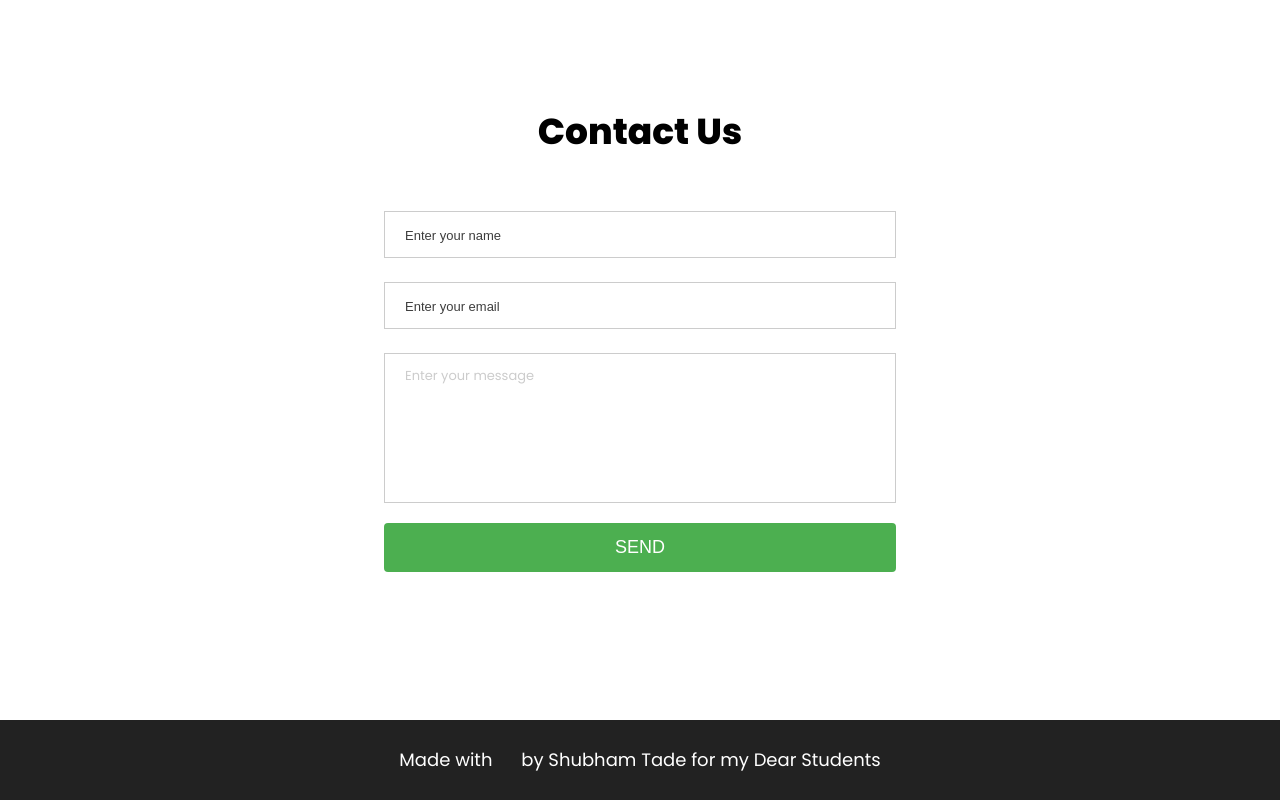
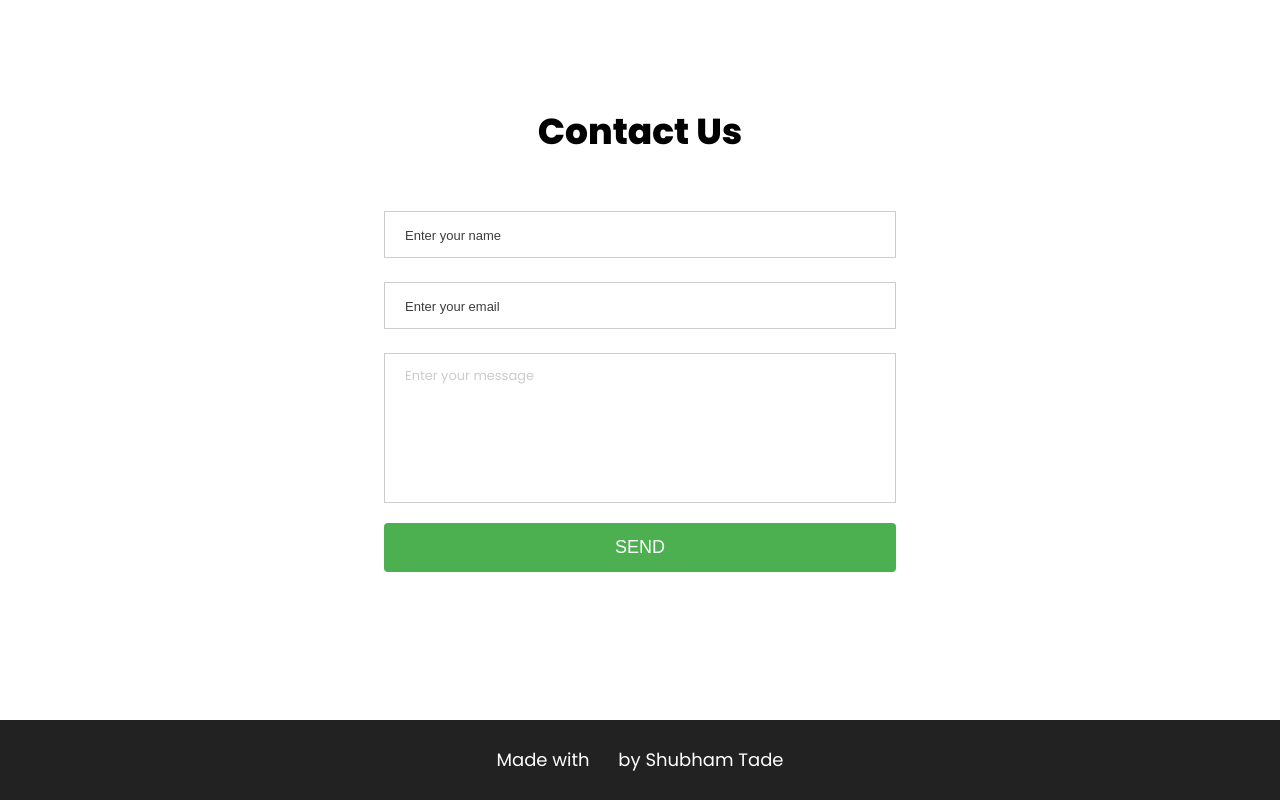
Before and after one commit to shubhamtade/mini-project-2, a plain HTML site: page index.html in a window 1280 px wide. Shown: the part 3506-4306 px from the top of the page. Drawn offline with nearby package versions, Linux system fonts and the light colour scheme; some icons are missing; files whose address does not match are found by name.

Commit message:
Second Commit

```diff
--- a/index.html
+++ b/index.html
@@ -244,7 +244,7 @@
       <p>
         Made with
         <box-icon name="heart" type="solid" color="whitesmoke"></box-icon>by
-        Shubham Tade for my Dear Students
+        Shubham Tade
       </p>
     </footer>
 
```
